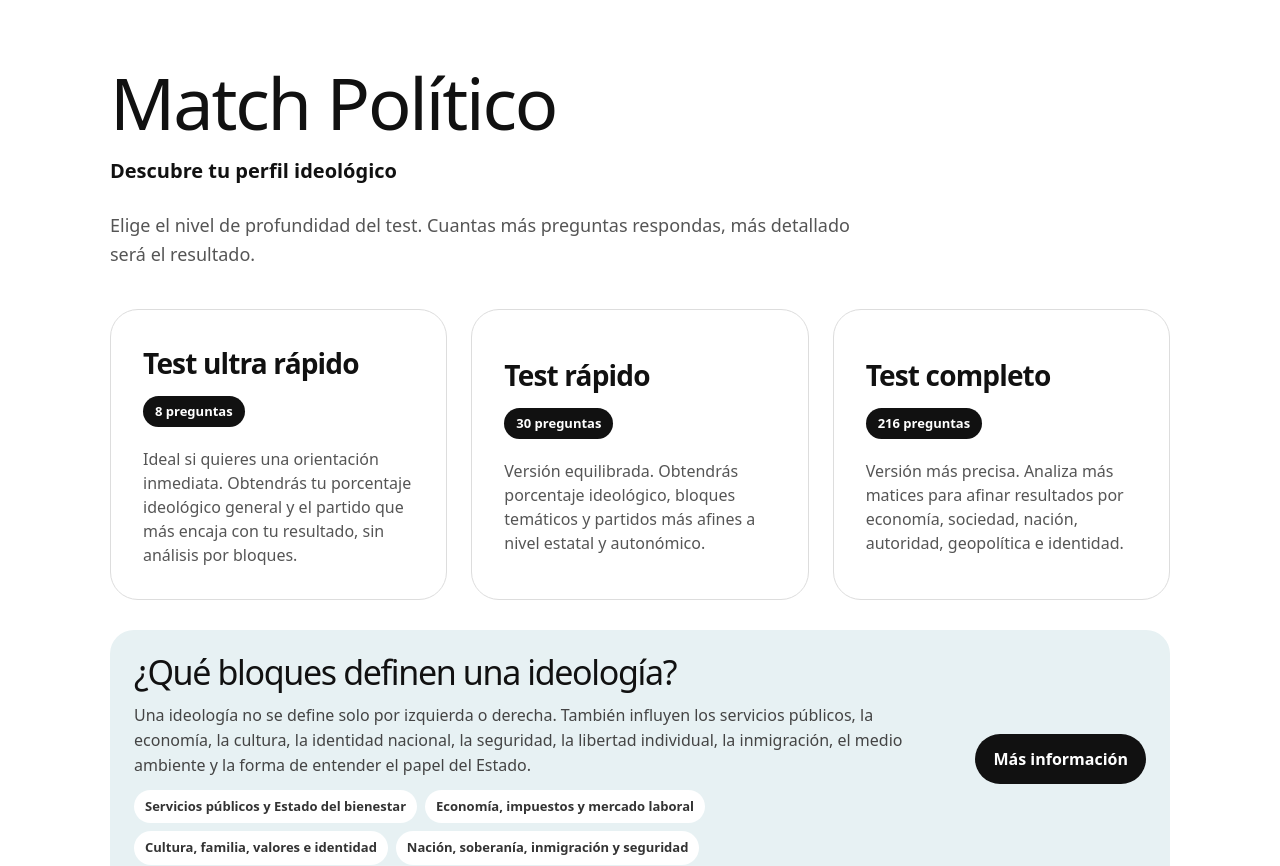
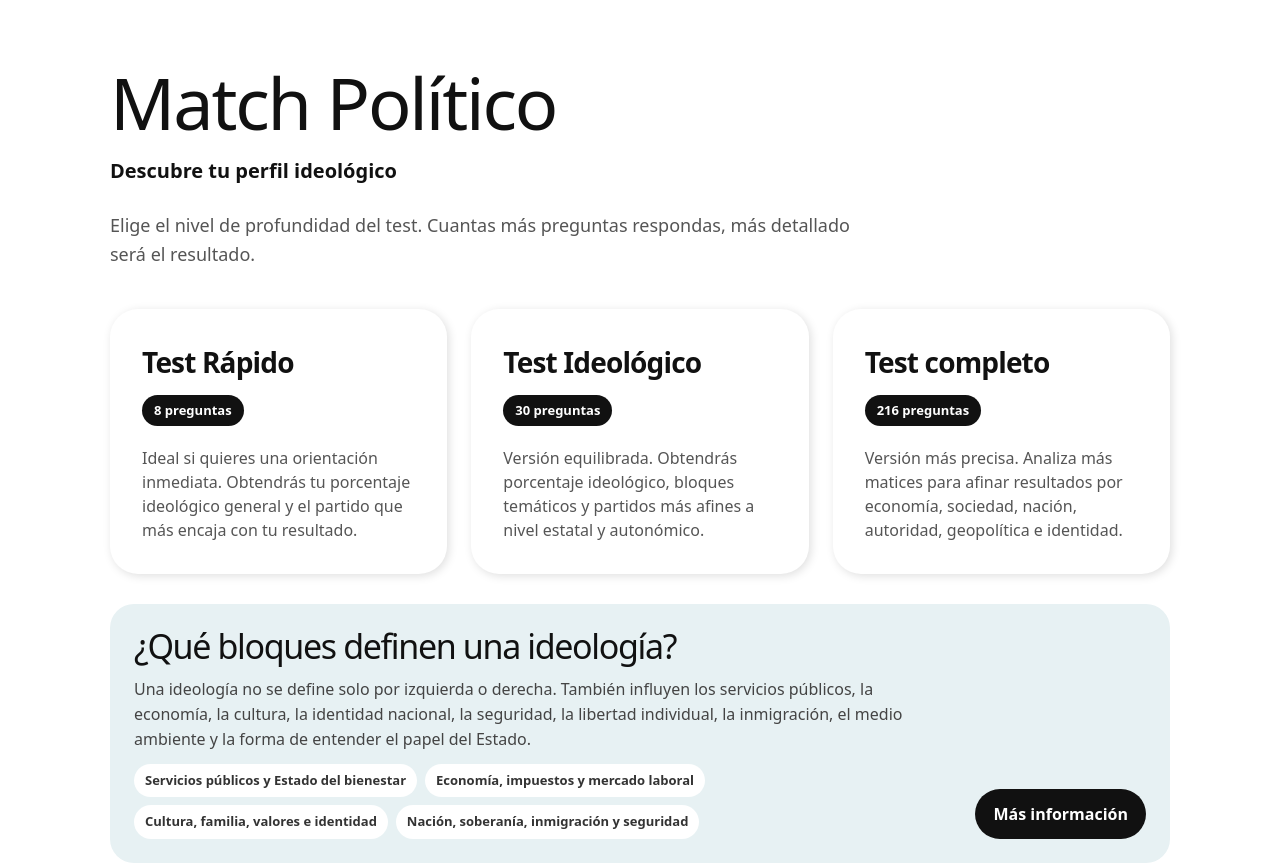
Before and after one commit to polcruzf/test-ideologico, a Next.js app: page /test-ideologico in a window 1280 px wide. Shown: the top 866 px of the page. Built offline with nearby package versions, Linux system fonts and the light colour scheme.

Commit message:
actualiaciones

```diff
--- a/app/test-ideologico/page.tsx
+++ b/app/test-ideologico/page.tsx
@@ -706,12 +706,12 @@ function goBackToSelector() {
               className="test-option-card"
               onClick={() => startTest("ultra")}
             >
-              <span>Test ultra rápido</span>
+              <span>Test Rápido</span>
               <strong>{ultraQuickIdeologicalQuestions.length} preguntas</strong>
               <p>
                 Ideal si quieres una orientación inmediata. Obtendrás tu
                 porcentaje ideológico general y el partido que más encaja con tu
-                resultado, sin análisis por bloques.
+                resultado.
               </p>
             </button>
 
@@ -720,7 +720,7 @@ function goBackToSelector() {
               className="test-option-card"
               onClick={() => startTest("rapido")}
             >
-              <span>Test rápido</span>
+              <span>Test Ideológico</span>
               <strong>{quickIdeologicalQuestions.length} preguntas</strong>
               <p>
                 Versión equilibrada. Obtendrás porcentaje ideológico, bloques
@@ -1002,8 +1002,8 @@ function goBackToSelector() {
             <div className="upgrade-result-card">
               <h2>¿Quieres un resultado mucho más completo?</h2>
               <p>
-                El test ultra rápido te da una orientación general. Si haces el
-                Test rápido o el Test completo, también podrás ver tu afinidad
+                El test Rápido te da una orientación general. Si haces el
+                Test Ideológico o el Test Completo, también podrás ver tu afinidad
                 por bloques: economía, sociedad, nación, autoridad, geopolítica
                 e identidad cultural. Así sabrás no solo “dónde encajas”, sino
                 en qué temas concretos coincides más o menos con cada tendencia.
@@ -1064,8 +1064,8 @@ function goBackToSelector() {
             <div className="upgrade-result-card">
               <h2>¿Quieres volver a elegir otro test?</h2>
               <p>
-                Puedes volver a la página inicial para hacer el test ultra rápido,
-                repetir el test rápido o realizar el test completo si quieres un
+                Puedes volver a la página inicial para hacer el test Rápido,
+                repetir el test Ideológico o realizar el test Completo si quieres un
                 análisis más detallado.
               </p>
               <button
--- a/app/test-ideologico/test-ideologico.css
+++ b/app/test-ideologico/test-ideologico.css
@@ -101,7 +101,7 @@
   text-align: left;
   padding: 32px;
   min-height: 220px;
-  border: 1px solid #ddd;
+  box-shadow: 2px 2px 10px #00000021;
   border-radius: 28px;
   background: #fff;
   color: #111;
@@ -110,9 +110,7 @@
 }
 
 .test-option-card:hover {
-  transform: translateY(-4px);
-  border-color: #111;
-  background: #fafafa;
+  transform: translateY(-16px);
 }
 
 .test-option-card span {
@@ -195,7 +193,6 @@
 
 .answer-options__button {
   padding: 14px 16px;
-  border: 1px solid #ccc;
   border-radius: 999px;
   background: #f7f7f7;
   color: #111;
@@ -267,6 +264,7 @@
   border-radius: 12px;
   font-weight: 800;
   cursor: pointer;
+  margin-bottom: 24px;
 }
 
 .primary-button {
@@ -1149,6 +1147,7 @@
   border-radius: 24px;
   background: #e7f1f3;
   color: #111;
+  align-items: end;
 }
 
 .ideology-blocks-info-card--home {
```
